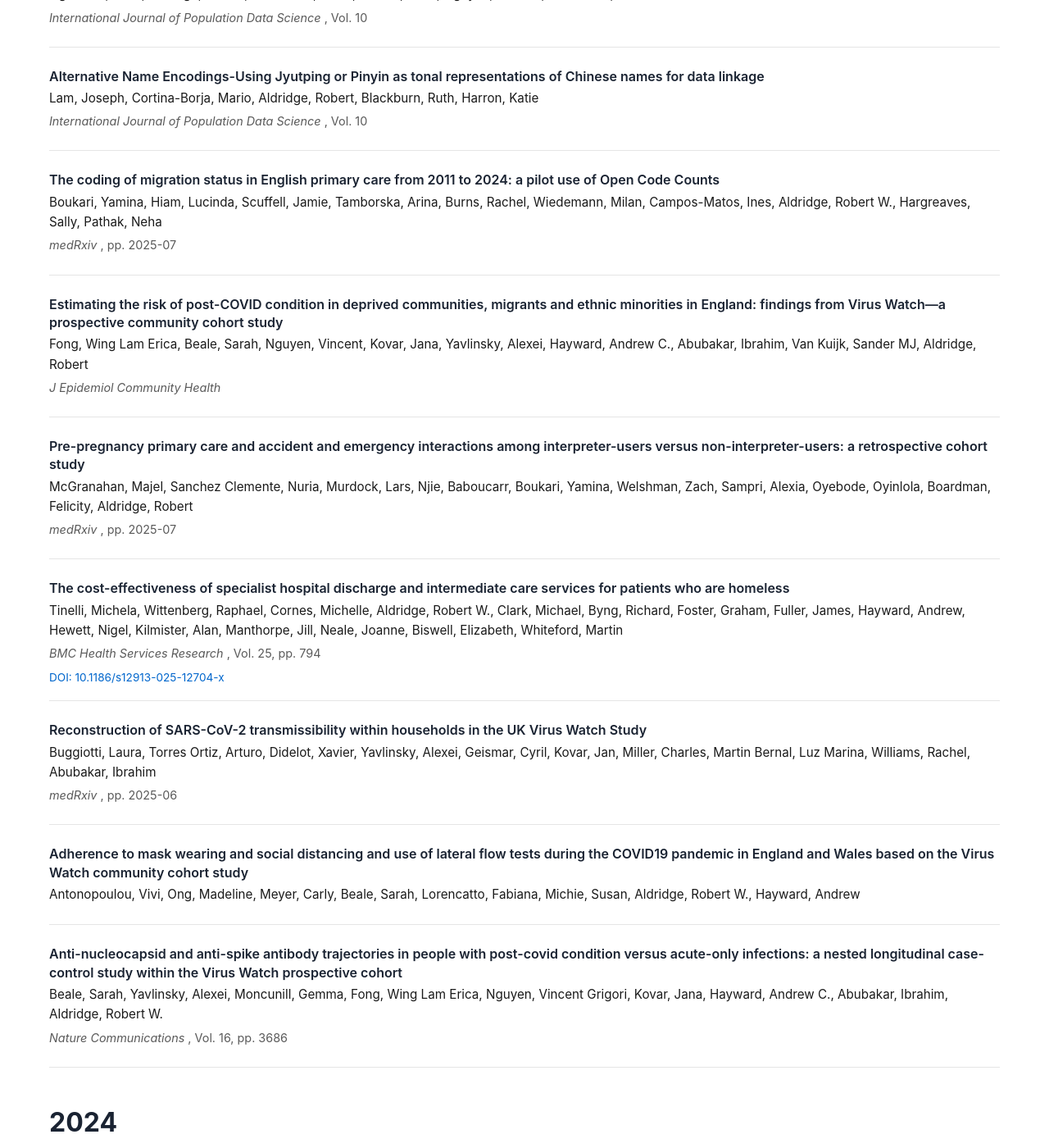
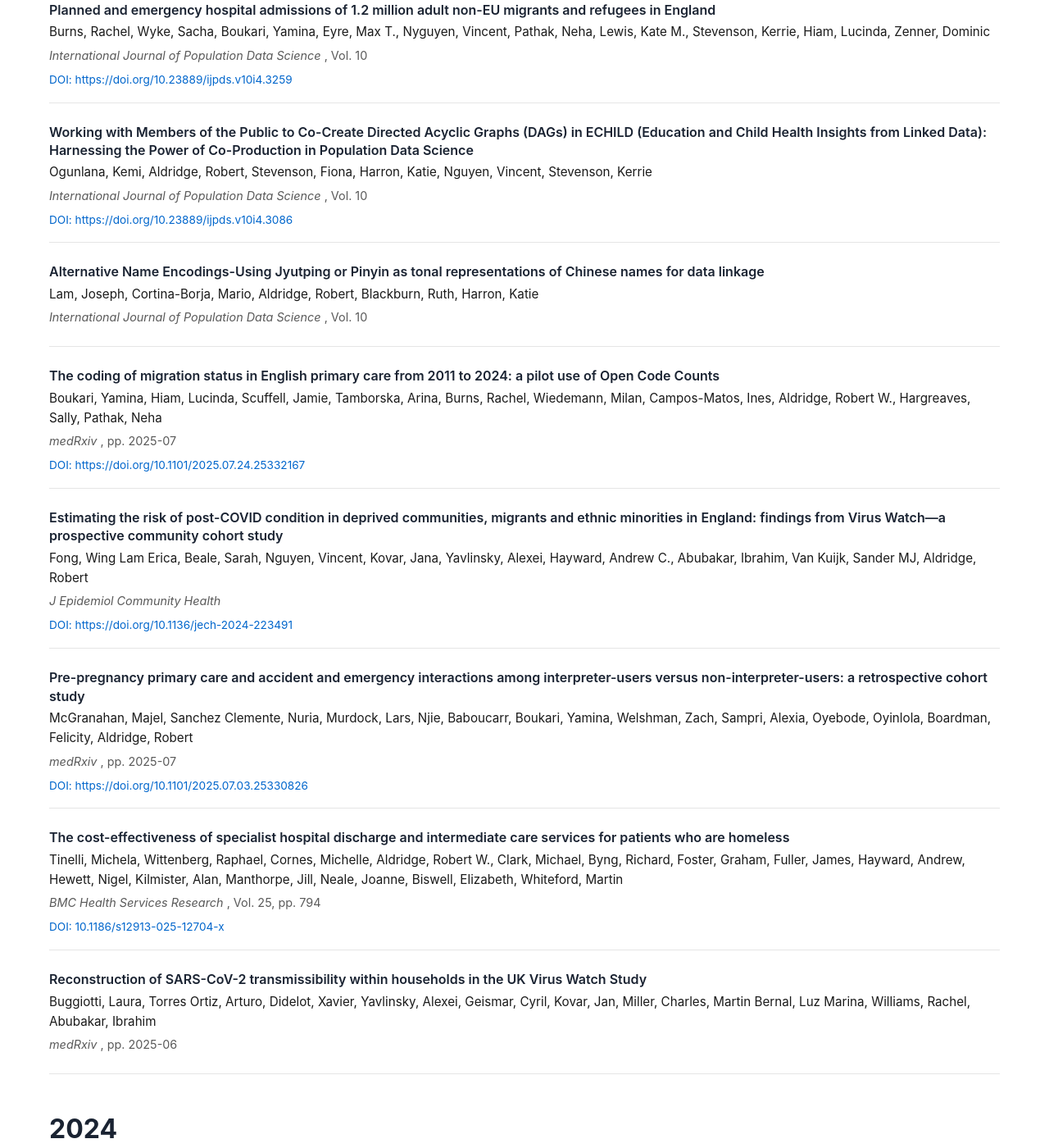
Before and after one commit to rwaldridge/rwaldridge.github.io, a Jekyll site: the page built from publications.md, in a window 1280 px wide and 1400 px high, scrolled down 3277 px. Shown: the whole window at 82% size. Built offline with Jekyll 4.4.1, drawn with Linux system fonts in a browser that asks for light colours; some of the changed text lies outside the part shown.

Commit message:
Update publications

```diff
--- a/_data/publications.yml
+++ b/_data/publications.yml
@@ -805,12 +805,6 @@
   venue: "Lancet (London, England)"
   doi: "10.1016/s0140-6736(24)00933-4"
 
-- title: "Anti-Nucleocapsid and Anti-Spike Antibody Trajectories in People with Post-Covid Condition versus Acute-Only Infections: Results from the Virus Watch Prospective Cohort Study"
-  authors: "Beale, Sarah, Yavlinsky, Alexei, Moncunill, Gemma, Fong, Wing Lam Erica, Nguyen, Vincent Grigori, Kovar, Jana, Hayward, Andrew C, Abubakar, Ibrahim, W Aldridge, Robert"
-  year: 2024
-  type: "journal"
-  doi: "10.1101/2024.06.19.24309147"
-
 - title: "To what extent did mortality from COVID-19 in England and Wales differ for migrants compared to non-migrants in 2020 and 2021? A descriptive, observational study."
   authors: "L, Hiam, J, Minton, R, Burns, M, McKee, RW, Aldridge"
   year: 2024
@@ -1517,11 +1511,6 @@
   volume: "9"
   pages: "100214"
 
-- title: "Adherence to mask wearing and social distancing following vaccination and use of lateral flow testing during the COVID-19 pandemic in England and Wales: Results from a cross-sectional study nested within the prospective Virus Watch household community cohort study"
-  authors: "Antonopoulou, Vivi, Ong, Madeline, Meyer, Carly, Beale, Sarah, Lorencatto, Fabiana, Michie, Susan, Aldridge, Robert W., Hayward, Andrew"
-  year: 2024
-  type: "journal"
-
 - title: "Linking migration and hospital data in England: linkage process and evaluation of bias"
   authors: "Burns, Rachel, Wyke, Sacha, Boukari, Yamina, Katikireddi, Sirinivasa Vittal, Zenner, Dominik, Campos-Matos, Ines, Harron, Katie, Aldridge, Robert W."
   year: 2024
@@ -1663,6 +1652,7 @@
   year: 2025
   type: "journal"
   venue: "International Journal of Population Data Science"
+  doi: "https://doi.org/10.23889/ijpds.v8i5.2935"
   volume: "8"
   number: "5"
   pages: "2935"
@@ -1677,6 +1667,15 @@
   number: "1"
   pages: "794"
 
+- title: "Anti-nucleocapsid and anti-spike antibody trajectories in people with post-covid condition versus acute-only infections: a nested longitudinal case-control study within the Virus Watch prospective cohort"
+  authors: "Beale, Sarah, Yavlinsky, Alexei, Moncunill, Gemma, Fong, Wing Lam Erica, Nguyen, Vincent Grigori, Kovar, Jana, Hayward, Andrew C., Abubakar, Ibrahim, Aldridge, Robert W."
+  year: 2025
+  type: "journal"
+  venue: "Nature Communications"
+  volume: "16"
+  number: "1"
+  pages: "3686"
+
 - title: "Global burden of 292 causes of death in 204 countries and territories and 660 subnational locations, 1990–2023: a systematic analysis for the Global Burden of Disease Study 2023"
   authors: "Naghavi, Mohsen, Kyu, Hmwe Hmwe, Aalipour, Mohammad Amin, Aalruz, Hasan, Ababneh, Hazim S., Abafita, Bedru J., Abaraogu, Ukachukwu O., Abbafati, Cristiana, Abbasi, Madineh, Abbaspour, Faezeh"
   year: 2025
@@ -1811,30 +1810,33 @@
   year: 2025
   type: "journal"
   venue: "International Journal of Population Data Science"
+  doi: "https://doi.org/10.23889/ijpds.v10i4.3259"
   volume: "10"
   number: "4"
 
 - title: "Working with Members of the Public to Co-Create Directed Acyclic Graphs (DAGs) in ECHILD (Education and Child Health Insights from Linked Data): Harnessing the Power of Co-Production in Population Data Science"
   authors: "Ogunlana, Kemi, Aldridge, Robert, Stevenson, Fiona, Harron, Katie, Nguyen, Vincent, Stevenson, Kerrie"
+  year: 2025
+  type: "journal"
+  venue: "International Journal of Population Data Science"
+  doi: "https://doi.org/10.23889/ijpds.v10i4.3086"
+  volume: "10"
+  number: "4"
+
+- title: "Alternative Name Encodings-Using Jyutping or Pinyin as tonal representations of Chinese names for data linkage"
+  authors: "Lam, Joseph, Cortina-Borja, Mario, Aldridge, Robert, Blackburn, Ruth, Harron, Katie"
   year: 2025
   type: "journal"
   venue: "International Journal of Population Data Science"
   volume: "10"
   number: "4"
 
-- title: "Alternative Name Encodings-Using Jyutping or Pinyin as tonal representations of Chinese names for data linkage"
-  authors: "Lam, Joseph, Cortina-Borja, Mario, Aldridge, Robert, Blackburn, Ruth, Harron, Katie"
-  year: 2025
-  type: "journal"
-  venue: "International Journal of Population Data Science"
-  volume: "10"
-  number: "4"
-
 - title: "The coding of migration status in English primary care from 2011 to 2024: a pilot use of Open Code Counts"
   authors: "Boukari, Yamina, Hiam, Lucinda, Scuffell, Jamie, Tamborska, Arina, Burns, Rachel, Wiedemann, Milan, Campos-Matos, Ines, Aldridge, Robert W., Hargreaves, Sally, Pathak, Neha"
   year: 2025
   type: "journal"
   venue: "medRxiv"
+  doi: "https://doi.org/10.1101/2025.07.24.25332167"
   pages: "2025-07"
 
 - title: "Estimating the risk of post-COVID condition in deprived communities, migrants and ethnic minorities in England: findings from Virus Watch—a prospective community cohort study"
@@ -1842,12 +1844,14 @@
   year: 2025
   type: "journal"
   venue: "J Epidemiol Community Health"
+  doi: "https://doi.org/10.1136/jech-2024-223491"
 
 - title: "Pre-pregnancy primary care and accident and emergency interactions among interpreter-users versus non-interpreter-users: a retrospective cohort study"
   authors: "McGranahan, Majel, Sanchez Clemente, Nuria, Murdock, Lars, Njie, Baboucarr, Boukari, Yamina, Welshman, Zach, Sampri, Alexia, Oyebode, Oyinlola, Boardman, Felicity, Aldridge, Robert"
   year: 2025
   type: "journal"
   venue: "medRxiv"
+  doi: "https://doi.org/10.1101/2025.07.03.25330826"
   pages: "2025-07"
 
 - title: "The cost-effectiveness of specialist hospital discharge and intermediate care services for patients who are homeless"
@@ -1866,17 +1870,3 @@
   type: "journal"
   venue: "medRxiv"
   pages: "2025-06"
-
-- title: "Adherence to mask wearing and social distancing and use of lateral flow tests during the COVID19 pandemic in England and Wales based on the Virus Watch community cohort study"
-  authors: "Antonopoulou, Vivi, Ong, Madeline, Meyer, Carly, Beale, Sarah, Lorencatto, Fabiana, Michie, Susan, Aldridge, Robert W., Hayward, Andrew"
-  year: 2025
-  type: "journal"
-
-- title: "Anti-nucleocapsid and anti-spike antibody trajectories in people with post-covid condition versus acute-only infections: a nested longitudinal case-control study within the Virus Watch prospective cohort"
-  authors: "Beale, Sarah, Yavlinsky, Alexei, Moncunill, Gemma, Fong, Wing Lam Erica, Nguyen, Vincent Grigori, Kovar, Jana, Hayward, Andrew C., Abubakar, Ibrahim, Aldridge, Robert W."
-  year: 2025
-  type: "journal"
-  venue: "Nature Communications"
-  volume: "16"
-  number: "1"
-  pages: "3686"
```
